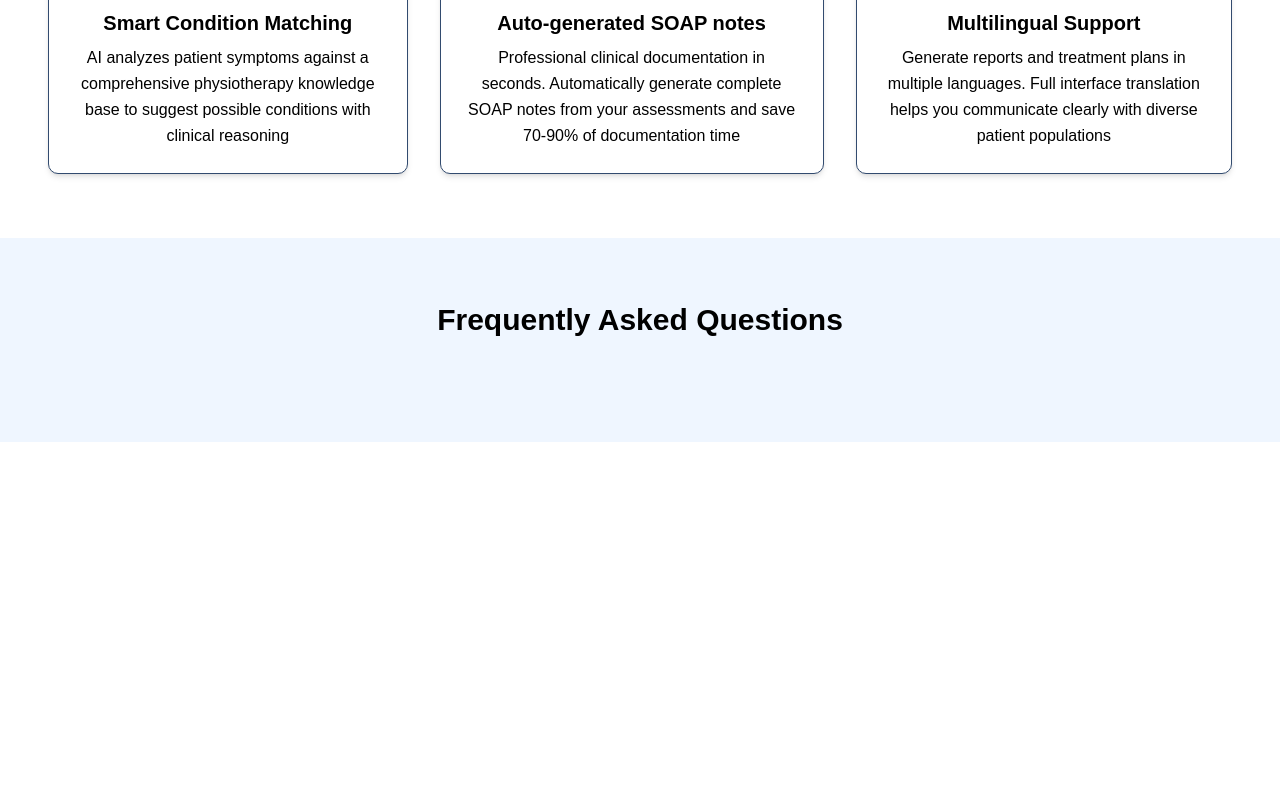
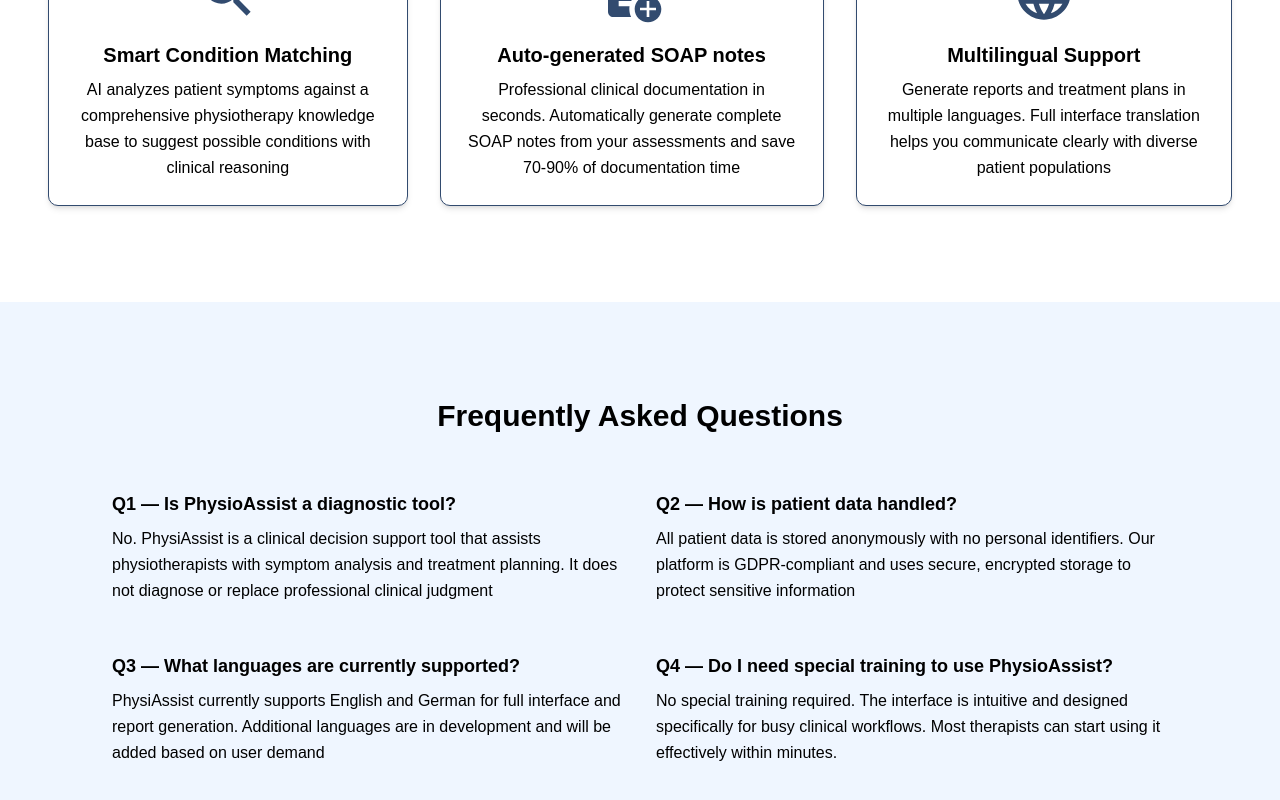
Before and after one commit to michaelfuchaka/PhysioAssist, a Next.js app in the folder physioAssist/client/: page / in a window 1280 px wide. Shown: the part 1248-2048 px from the top of the page. Before the commit the page ends 1690 px from the top, so only its background shows below. Built offline with nearby package versions, Linux system fonts and the light colour scheme.

Commit message:
feat: Update FAQ section with additional questions and answers; increase padding for better layout

```diff
--- a/physioAssist/client/src/app/page.js
+++ b/physioAssist/client/src/app/page.js
@@ -95,7 +95,7 @@
       </div>
 
      {/* features */}
-     <div className='text-[#000000] py-16  '>
+     <div className='text-[#000000] py-24  '>
       <h2 className=' text-2xl md:text-3xl font-semibold  flex items-center
         justify-center mb-10'>
         Powerful Features For Modern Physiotherapy Practice</h2>
@@ -152,10 +152,51 @@
      </div>
 
      {/* FAQ */}
-     <div className='text-[#000000] py-16 bg-[#EFF6FF] '>
+     <div className='text-[#000000] py-24 bg-[#EFF6FF] '>
       <h2 className=' text-2xl md:text-3xl font-semibold  flex items-center
         justify-center mb-10'>
         Frequently Asked Questions</h2>
+         <div className='grid grid-cols-1 md:grid-cols-2 gap-8 px-6 md:px-12 max-w-6xl mx-auto'>
+      {/* FAQ 1 */}
+       <div>
+      <h2 className='font-semibold text-lg mt-4'>
+        Q1 —   Is PhysioAssist a diagnostic tool?
+        </h2>
+      <p className='mt-2 leading-relaxed'>
+        No. PhysiAssist is a clinical decision support tool that assists physiotherapists with symptom analysis and treatment planning. It does not diagnose or replace professional clinical judgment
+        </p>
+       </div>
+
+       {/* FAQ 2 */}
+       <div>
+      <h2 className='font-semibold text-lg mt-4'>
+        Q2 —   How is patient data handled?
+        </h2>
+      <p className='mt-2 leading-relaxed'>
+          All patient data is stored anonymously with no personal identifiers. Our platform is GDPR-compliant and uses secure, encrypted storage to protect sensitive information
+        </p>
+       </div>
+
+       {/* FAQ 3 */}
+       <div>
+      <h2 className='font-semibold text-lg mt-4'>
+        Q3 —  What languages are currently supported?
+        </h2>
+      <p className='mt-2 leading-relaxed'>
+        PhysiAssist currently supports English and German for full interface and report generation. Additional languages are in development and will be added based on user demand
+        </p>
+       </div>
+
+       {/* FAQ 4 */}
+       <div>
+      <h2 className='font-semibold text-lg mt-4'>
+        Q4 —   Do I need special training to use PhysioAssist?
+        </h2>
+      <p className='mt-2 leading-relaxed'>
+         No special training required. The interface is intuitive and designed specifically for busy clinical workflows. Most therapists can start using it effectively within minutes.
+        </p>
+       </div>
+       </div>
      </div>
       </main>
     </div>
```
